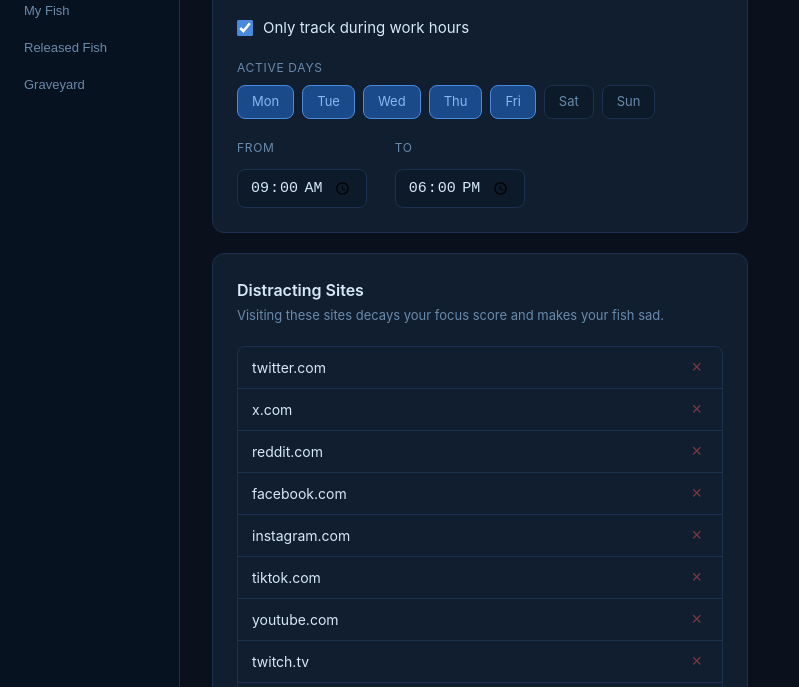
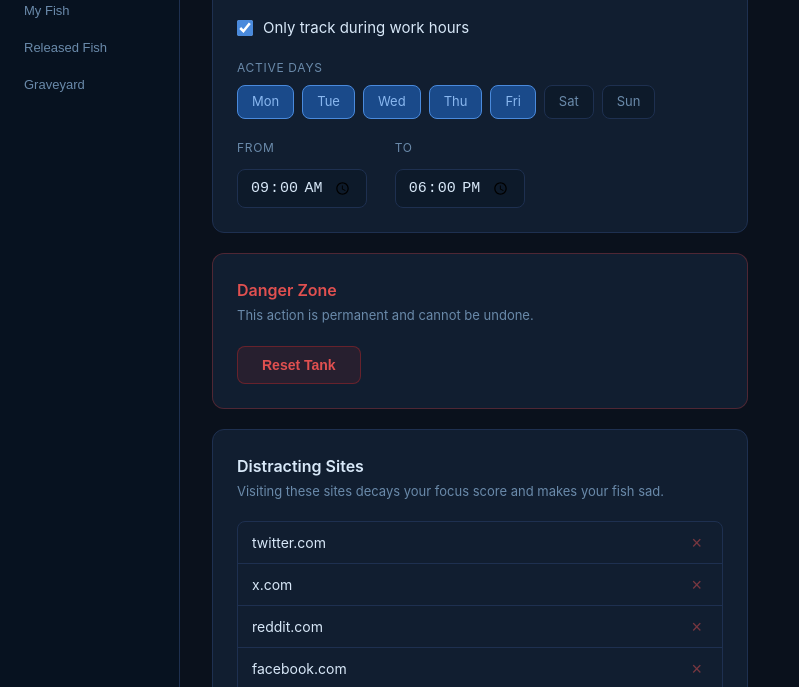
Before and after one commit to JackieYJC/FocusFishTankChromeExt, a website built with Vite: page src/settings/settings.html in a window 1280 px wide. Shown: the part 108-795 px from the top of the page, without its empty margins (0-799 px from the left). Built offline with nearby package versions, Linux system fonts and the light colour scheme; some packages are replaced by stand-ins of ours.

Commit message:
Add Reset Tank button with confirmation in settings Danger Zone

```diff
--- a/src/settings/main.ts
+++ b/src/settings/main.ts
@@ -237,6 +237,20 @@ function toast(msg = 'Saved ✓'): void {
   toastTimer = setTimeout(() => el.classList.remove('show'), 1800);
 }
 
+// ─── Reset tank ───────────────────────────────────────────────────────────────
+
+document.getElementById('reset-tank-btn')!.addEventListener('click', async () => {
+  const confirmed = confirm(
+    'Reset Tank — this will permanently delete all your fish, coins, and session stats.\n\nAre you sure?'
+  );
+  if (!confirmed) return;
+  await chrome.storage.local.set({
+    tankFish: [], releasedFish: [], graveyardFish: [], pendingFish: [],
+    coins: 0, focusScore: 70, totalFocusMinutes: 0, totalDistractedMinutes: 0,
+  });
+  toast('Tank reset. Everything cleared.');
+});
+
 // ─── Init ─────────────────────────────────────────────────────────────────────
 
 document.body.insertAdjacentHTML('beforeend', '<div id="toast"></div>');
--- a/src/settings/settings.css
+++ b/src/settings/settings.css
@@ -217,6 +217,19 @@ input[type="time"]:focus { outline: none; border-color: var(--accent); }
 .died-date  { font-size: 11px; color: #7a5a7a; margin-top: 2px; }
 .fish-age   { font-size: 11px; color: var(--muted); margin-top: 2px; }
 
+/* ── Danger Zone ──────────────────────────────────────────────────────────── */
+.danger-card { border-color: rgba(220,60,60,0.3); }
+.danger-card h2 { color: var(--danger); }
+
+#reset-tank-btn {
+  padding: 10px 24px;
+  background: rgba(200,40,40,0.12); color: #e05050;
+  border: 1px solid rgba(200,40,40,0.4); border-radius: 8px;
+  cursor: pointer; font-size: 14px; font-weight: 600;
+  transition: background 0.2s;
+}
+#reset-tank-btn:hover { background: rgba(200,40,40,0.28); }
+
 /* ── Saved toast ──────────────────────────────────────────────────────────── */
 #toast {
   position: fixed; bottom: 24px; right: 24px;
--- a/src/settings/settings.html
+++ b/src/settings/settings.html
@@ -63,6 +63,15 @@
           </div>
         </section>
 
+        <!-- Danger Zone -->
+        <section class="card danger-card">
+          <div class="card-header">
+            <h2>Danger Zone</h2>
+            <p class="card-desc">This action is permanent and cannot be undone.</p>
+          </div>
+          <button id="reset-tank-btn">Reset Tank</button>
+        </section>
+
         <!-- Distracting Sites -->
         <section class="card">
           <div class="card-header">
```
